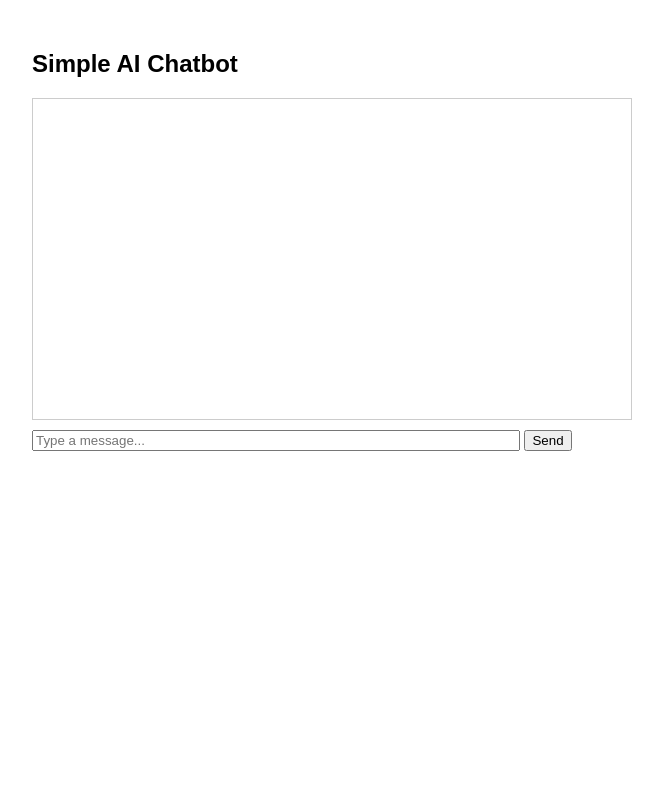
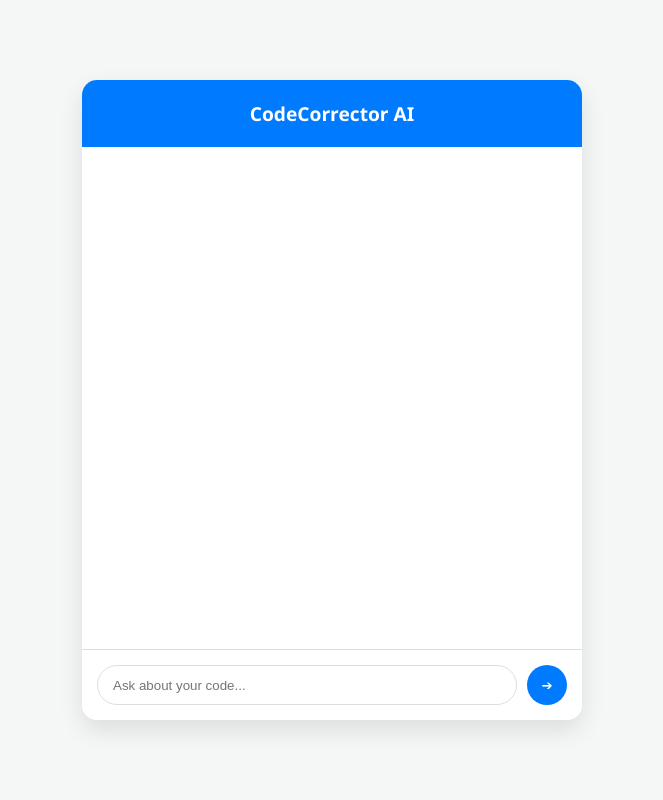
Before and after one commit to siprasanghamitradash/CodeCorrector, a Flask app: page / in a window 1280 px wide. Shown: the whole page, without its empty margins (308-971 px from the left). Run offline with Flask 3, Linux system fonts and the light colour scheme.

Commit message:
changing ui

```diff
--- a/templates/index.html
+++ b/templates/index.html
@@ -1,40 +1,84 @@
 <!DOCTYPE html>
-<html>
+<html lang="en">
 <head>
-    <title>Basic Chatbot</title>
+    <meta charset="UTF-8">
+    <meta name="viewport" content="width=device-width, initial-scale=1.0">
+    <title>Pro AI Chatbot</title>
     <style>
-        body { font-family: sans-serif; max-width: 600px; margin: 50px auto; }
-        #chat-box { border: 1px solid #ccc; height: 300px; overflow-y: scroll; padding: 10px; margin-bottom: 10px; }
-        .user { color: blue; }
-        .bot { color: green; margin-bottom: 10px; }
+        /* Modern styling */
+        body { font-family: 'Segoe UI', Tahoma, Geneva, Verdana, sans-serif; background-color: #f4f7f6; display: flex; justify-content: center; align-items: center; height: 100vh; margin: 0; }
+        .container { background: white; width: 100%; max-width: 500px; height: 80vh; display: flex; flex-direction: column; border-radius: 15px; box-shadow: 0 10px 25px rgba(0,0,0,0.1); overflow: hidden; }
+
+        h2 { background: #007bff; color: white; margin: 0; padding: 20px; text-align: center; font-size: 1.2rem; }
+
+        #chat-box { flex: 1; overflow-y: auto; padding: 20px; display: flex; flex-direction: column; gap: 10px; }
+
+        /* Message Bubbles */
+        .msg { padding: 10px 15px; border-radius: 18px; max-width: 80%; line-height: 1.4; word-wrap: break-word; }
+        .user { align-self: flex-end; background-color: #007bff; color: white; border-bottom-right-radius: 2px; }
+        .bot { align-self: flex-start; background-color: #e9e9eb; color: #333; border-bottom-left-radius: 2px; }
+
+        .input-area { border-top: 1px solid #ddd; padding: 15px; display: flex; gap: 10px; background: white; }
+        input { flex: 1; border: 1px solid #ddd; border-radius: 20px; padding: 10px 15px; outline: none; }
+        button { background: #007bff; color: white; border: none; border-radius: 50%; width: 40px; height: 40px; cursor: pointer; transition: 0.3s; }
+        button:hover { background: #0056b3; }
     </style>
 </head>
 <body>
-    <h2>Simple AI Chatbot</h2>
+
+<div class="container">
+    <h2>CodeCorrector AI</h2>
     <div id="chat-box"></div>
-    <input type="text" id="user-input" placeholder="Type a message..." style="width: 80%;">
-    <button onclick="sendMessage()">Send</button>
+
+    <div class="input-area">
+        <input type="text" id="user-input" placeholder="Ask about your code..." onkeypress="handleKeyPress(event)">
+        <button onclick="sendMessage()">➔</button>
+    </div>
+</div>
 
 <script>
-        async function sendMessage() {
     const input = document.getElementById('user-input');
     const chatBox = document.getElementById('chat-box');
-            const message = input.value;
+
+    // Allows pressing "Enter" to send
+    function handleKeyPress(e) {
+        if (e.key === 'Enter') sendMessage();
+    }
+
+    async function sendMessage() {
+        const message = input.value.trim();
         if (!message) return;
 
-            chatBox.innerHTML += `<div class="user"><b>You:</b> ${message}</div>`;
+        // 1. Add User Message
+        chatBox.innerHTML += `<div class="msg user">${message}</div>`;
         input.value = '';
+        chatBox.scrollTop = chatBox.scrollHeight;
 
-            const response = await fetch('/mess', {
+        // 2. Add "Thinking..." placeholder
+        const tempId = "loading-" + Date.now();
+        chatBox.innerHTML += `<div class="msg bot" id="${tempId}"><i>AI is thinking...</i></div>`;
+        chatBox.scrollTop = chatBox.scrollHeight;
+
+        try {
+            const response = await fetch('/chat', { // CHANGED to /chat to match your python
                 method: 'POST',
                 headers: {'Content-Type': 'application/json'},
                 body: JSON.stringify({message: message})
             });
+
             const data = await response.json();
-            console.log(data.response);
-            chatBox.innerHTML += `<div class="bot"><b>AI:</b> ${data.response}</div>`;
+
+            // 3. Replace placeholder with real answer
+            const loadingElement = document.getElementById(tempId);
+            loadingElement.innerHTML = `<b>AI:</b> ${data.response}`;
+
+        } catch (error) {
+            document.getElementById(tempId).innerText = "Error: Could not reach server.";
+        }
+
         chatBox.scrollTop = chatBox.scrollHeight;
     }
 </script>
+
 </body>
 </html>
--- a/try.py
+++ b/try.py
@@ -1,3 +1,4 @@
+
 from flask import Flask, render_template, request, jsonify
 from groq import Groq
 from savedapi import GROQ_API_KEY
```
Lines whose indentation alone changed are shown as unchanged.
